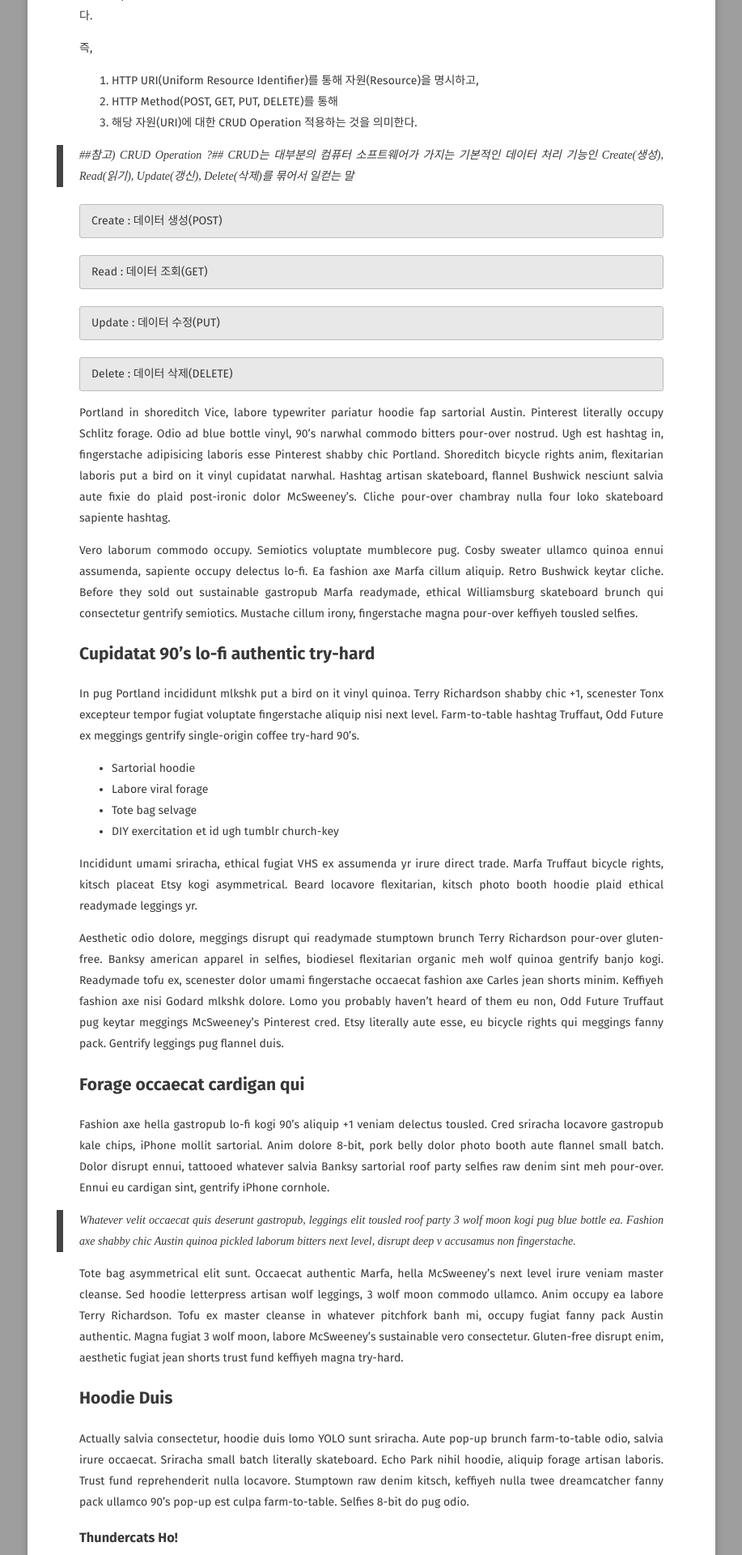
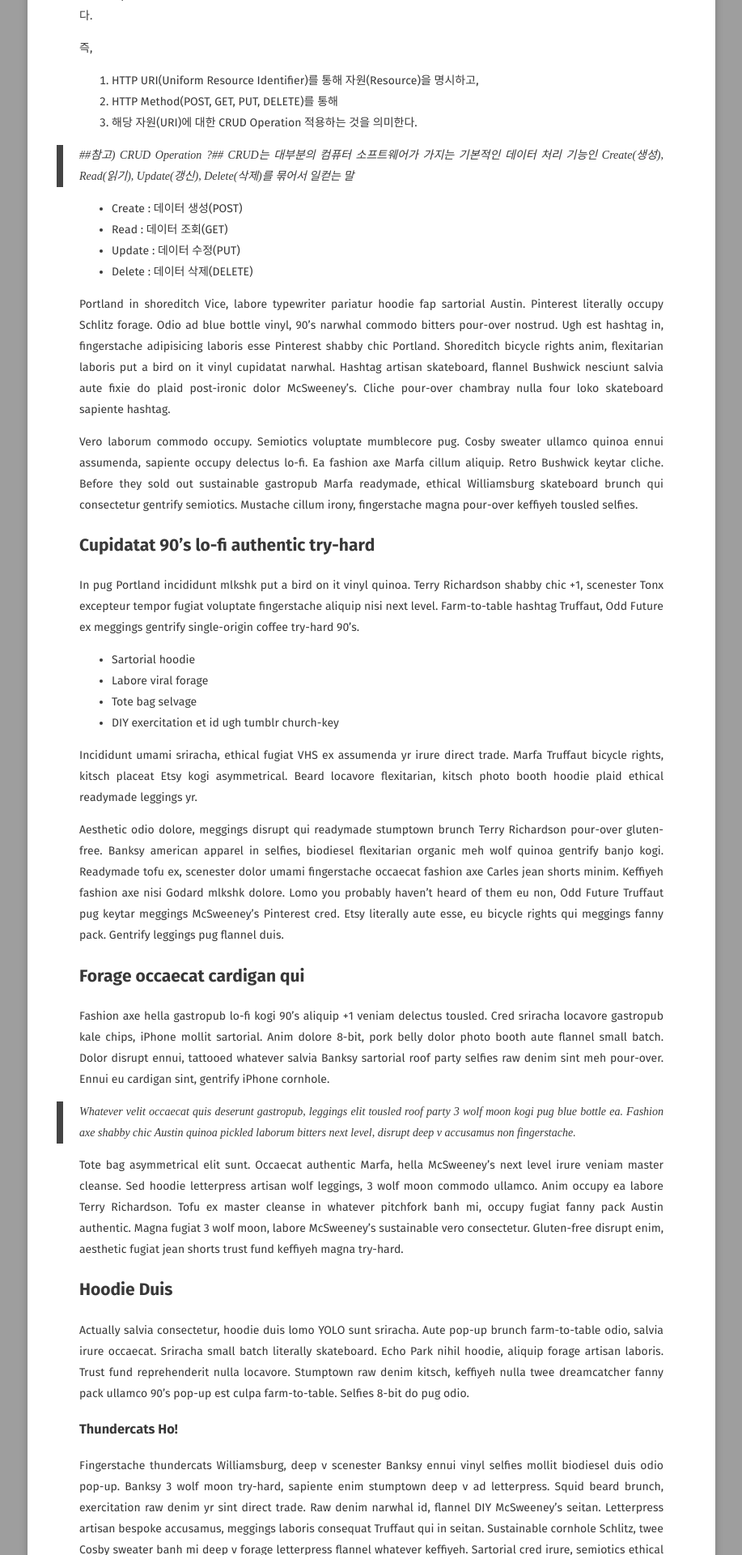
Before and after one commit to GayeonYoon/GayeonYoon.github.io, a Jekyll site: the page built from _posts/2021-07-04-RESTAPI-POST_1.md, in a window 1280 px wide. Shown: the part 489-2409 px from the top of the page at 81% size, without its empty margins (181-1098 px from the left). Built offline with Jekyll 4.4.1, drawn with Linux system fonts in a browser that asks for light colours; some web fonts are replaced; comment, search, counter and statistics services are not loaded.

Commit message:
Update 2021-07-04-RESTAPI-POST_1.md

```diff
--- a/_posts/2021-07-04-RESTAPI-POST_1.md
+++ b/_posts/2021-07-04-RESTAPI-POST_1.md
@@ -24,18 +24,10 @@ REST(Representational State Transfer)의 약자로 자원을 이름으로 구분
 CRUD는 대부분의 컴퓨터 소프트웨어가 가지는 기본적인 데이터 처리 기능인 Create(생성), Read(읽기), Update(갱신), Delete(삭제)를 묶어서 일컫는 말
 
 
-Create : 데이터 생성(POST)
-{: .notice}
-
-Read : 데이터 조회(GET)
-{: .notice}
-
-Update : 데이터 수정(PUT)
-{: .notice}
-
-Delete : 데이터 삭제(DELETE)
-{: .notice}
-
+* Create : 데이터 생성(POST)
+* Read : 데이터 조회(GET)
+* Update : 데이터 수정(PUT)
+* Delete : 데이터 삭제(DELETE)
 
 
 
```
